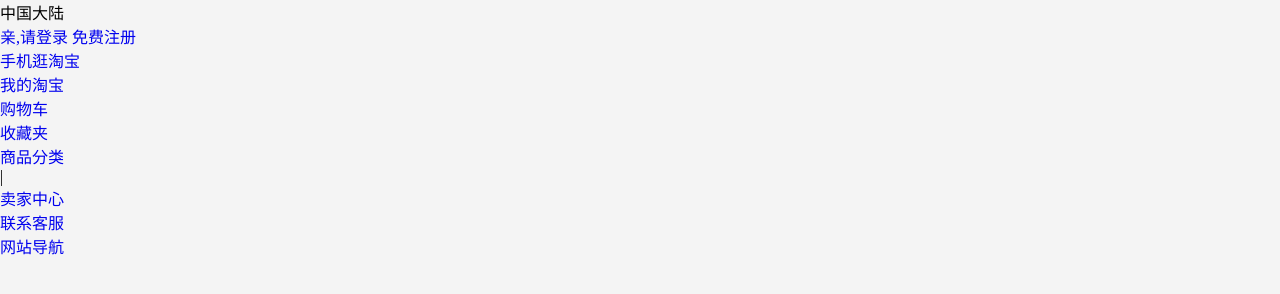
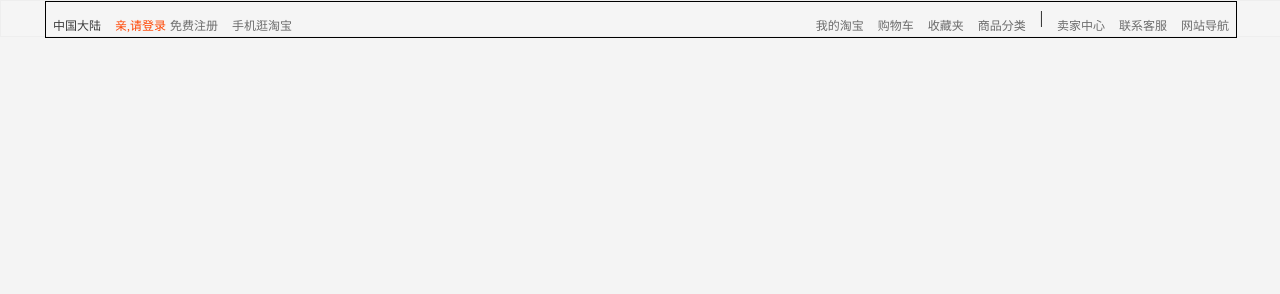
Before and after one commit to zhongguohua/web-, a plain HTML site: page index.html in a window 1280 px wide. Drawn offline with Linux system fonts and the light colour scheme.

Commit message:
提交新代码

```diff
--- a/index.css
+++ b/index.css
@@ -16,4 +16,39 @@ html,body{
 .wrapper .top-nav-wrap{
 	width: 100%;
 	height: 35px;
+	background-color: #f5f5f5;
+	border: 1px solid #eee
 }
+.wrapper .top-nav-wrap .top-nav{
+	width: 1190px;
+	height: 35px;
+	margin: 0 auto;
+	border: 1px solid black;
+}
+.wrapper .top-nav-wrap .top-nav .top-nav-l{
+	float: left;
+}
+.wrapper .top-nav-wrap .top-nav .top-nav-r{
+	float: right;
+}
+.wrapper .top-nav-wrap .top-nav li{
+	float: left;
+	margin: 7px;
+}
+.wrapper .top-nav-wrap .top-nav li a{
+	color:#6c6c6c;
+	font-size:12px;
+	line-height: 35px;
+}
+.wrapper .top-nav-wrap .top-nav li a:hover{
+	color: #f40;
+}
+.wrapper .top-nav-wrap .top-nav .top-nav-l .loginandreg .login{
+	color: #f40;
+}
+.wrapper .top-nav-wrap .top-nav .top-nav-l .china-span{
+	color: #3c3c3c;
+	font-size: 12px;
+	line-height: 35px;
+}
+.wrapper .top-nav-wrap .top-nav .top-nav-r .cutoff
```
